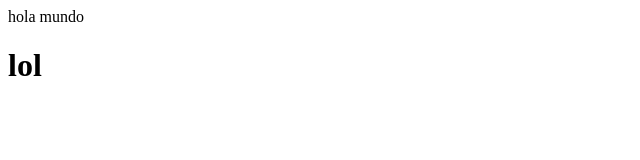
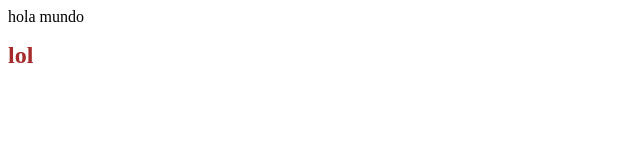
Before and after one commit to MateusNunesAraujo/prueba, a plain HTML site: page index.html in a window 1280 px wide. Shown: the full height of the page, 0-640 px from the left. Drawn offline with Linux system fonts and the light colour scheme.

Commit message:
Se subió un archivo css y se hizo cambios en el archivo html

```diff
--- a/index.html
+++ b/index.html
@@ -3,6 +3,7 @@
 <head>
     <meta charset="UTF-8">
     <meta name="viewport" content="width=device-width, initial-scale=1.0">
+    <link rel="stylesheet" href="style.css">
     <title>Document</title>
 </head>
 <body>
--- /dev/null
+++ b/style.css
@@ -0,0 +1,5 @@
+h1{
+
+color: brown;
+font-size: x-large;
+}
```
